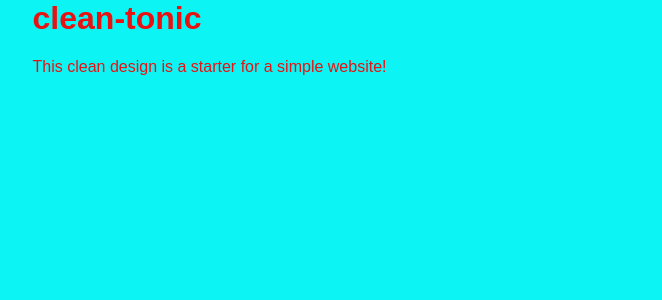
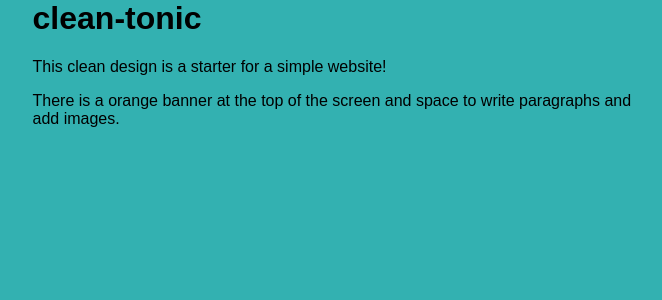
Before and after one commit to hippogriff101/tonic-starter-hc, a Jekyll site: the page built from index.md, in a window 1280 px wide. Shown: the top 300 px of the page, without its empty margins (296-958 px from the left). Built offline with Jekyll 4.4.1, drawn with Linux system fonts in a browser that asks for light colours.

Commit message:
Updated base.scss and index.md

```diff
--- a/_sass/base.scss
+++ b/_sass/base.scss
@@ -1,7 +1,7 @@
 body {
-    background-color: #0df4f4;
+    background-color: #33b1b1;
     font-family: sans-serif;
     margin: auto;
     max-width: 70ch;
-    color: #e81212;
+    color: #000000;
   }
--- a/index.md
+++ b/index.md
@@ -6,3 +6,5 @@ title: Home
 # clean-tonic
 
  This clean design is a starter for a simple website!
+
+ There is a orange banner at the top of the screen and space to write paragraphs and add images.
```
